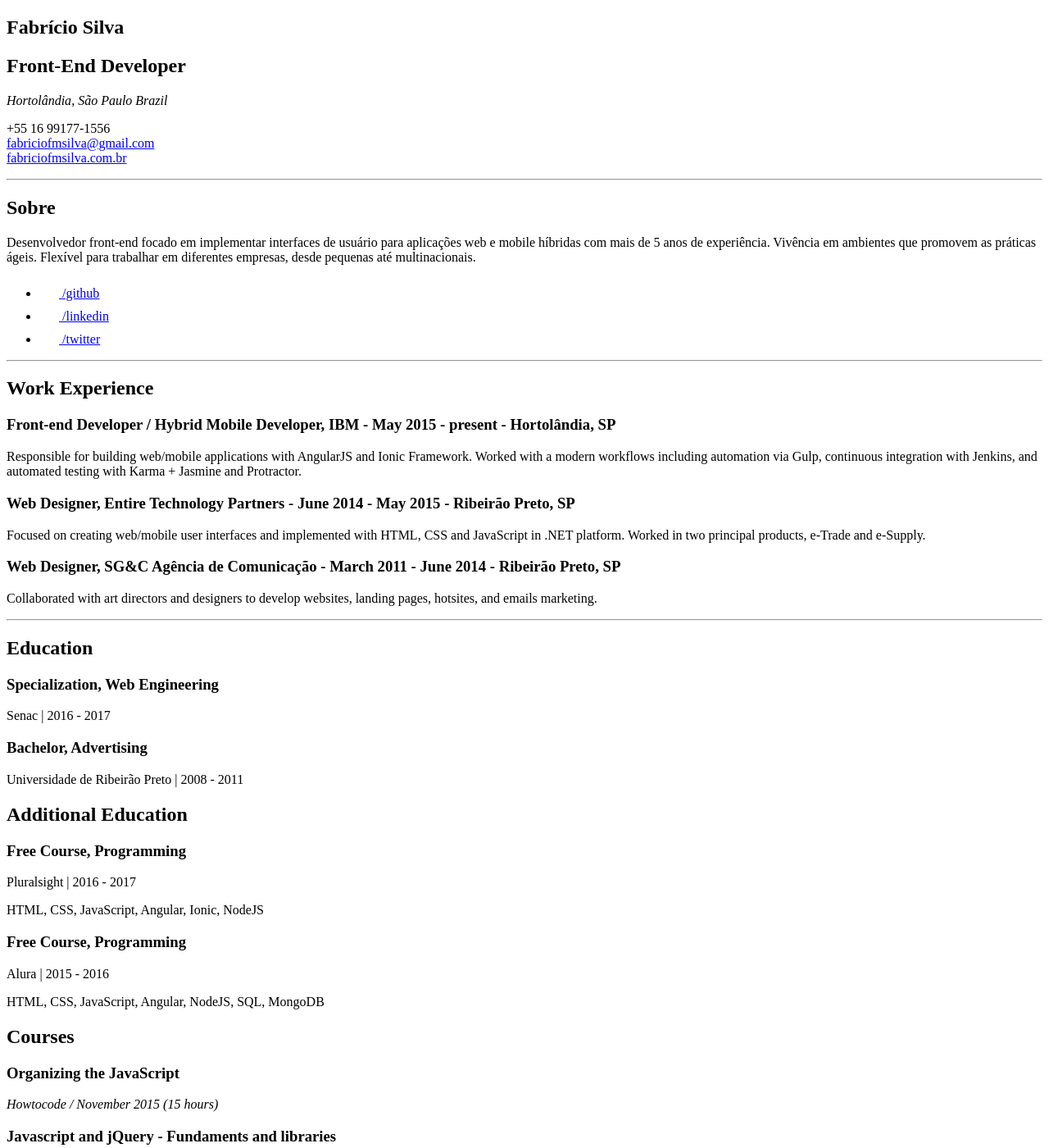
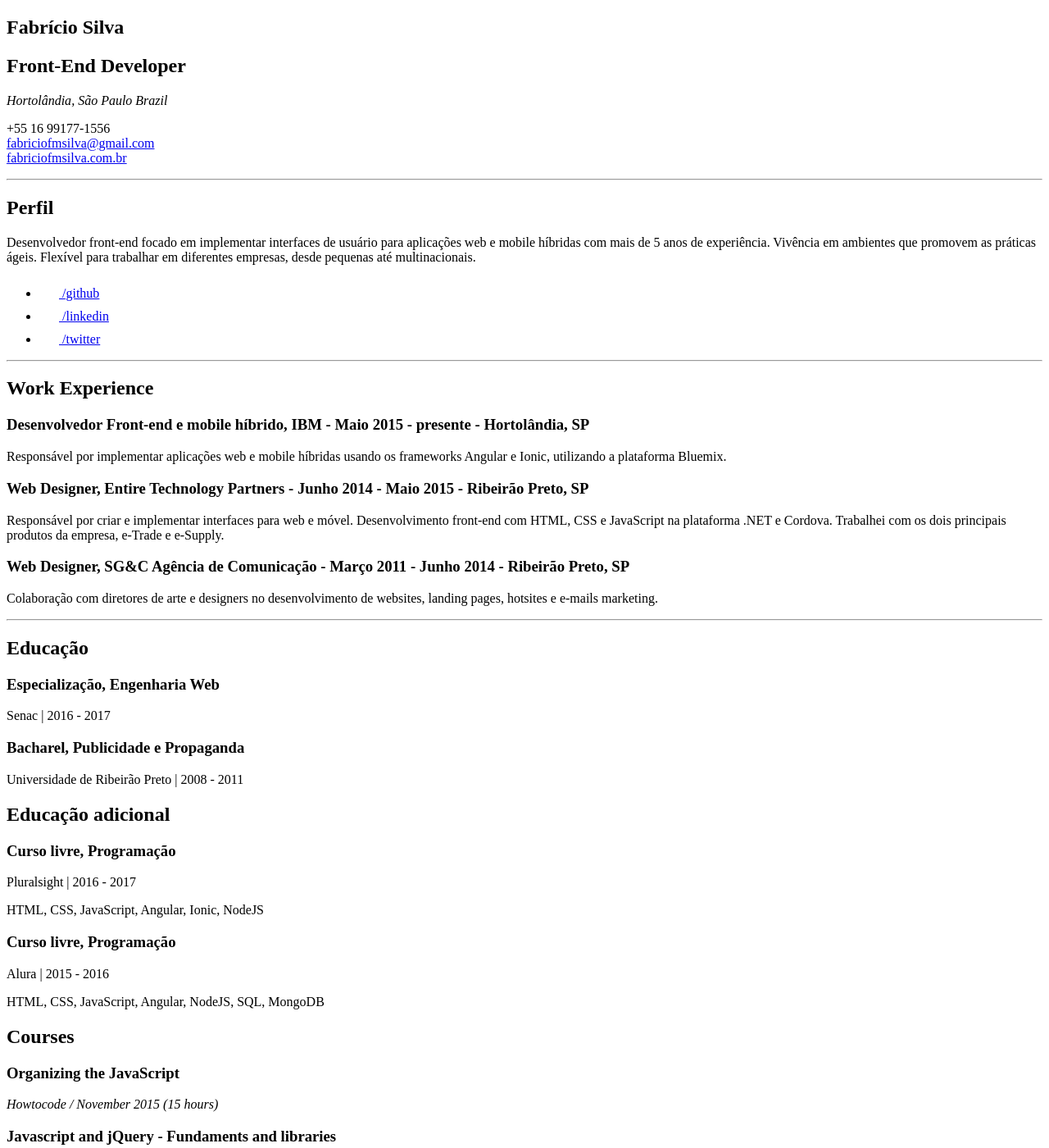
Before and after one commit to fabriciofmsilva/fabriciofmsilva.github.io, a Jekyll site: the page resume/pt/index.html, which Jekyll copies as it is, in a window 1280 px wide and 1400 px high. Shown: the whole window at 82% size. Built offline with Jekyll 4.4.1, drawn with Linux system fonts in a browser that asks for light colours; some of the changed text lies outside the part shown.

Commit message:
updated resume

```diff
--- a/resume/pt/index.html
+++ b/resume/pt/index.html
@@ -44,7 +44,7 @@
   <section class="entry biography">
     <div class="row">
       <div class="col-two-third">
-        <h2>Sobre</h2>
+        <h2>Perfil</h2>
         <p class="text">Desenvolvedor front-end focado em implementar interfaces de usuário para aplicações web e mobile híbridas com mais de 5 anos de experiência. Vivência em ambientes que promovem as práticas ágeis. Flexível para trabalhar em diferentes empresas, desde pequenas até multinacionais.</p>
       </div>
 
@@ -90,32 +90,32 @@
 
     <div class="item" itemprop="worksFor" itemscope itemtype="http://schema.org/OrganizationRole">
       <h3>
-        <span itemprop="roleName">Front-end <span class="sr-only">Developer</span></span> / Hybrid Mobile Developer, <span itemprop="name">IBM</span>
+        <span itemprop="roleName">Desenvolvedor Front-end</span> e mobile híbrido, <span itemprop="name">IBM</span>
         <span class="subtitle-info">
-          - <time datetime="2015-03-02" itemprop="startDate">May 2015</time> - <time datetime="2016-06-23" itemprop="endDate">present</time>
+          - <time datetime="2015-03-02" itemprop="startDate">Maio 2015</time> - <time datetime="2016-06-23" itemprop="endDate">presente</time>
           - Hortolândia, SP
         </span>
       </h3>
 
-      <p itemprop="description">Responsible for building web/mobile applications with AngularJS and Ionic Framework. Worked with a modern workflows including automation via Gulp, continuous integration with Jenkins, and automated testing with Karma + Jasmine and Protractor.</p>
+      <p itemprop="description">Responsável por implementar aplicações web e mobile híbridas usando os frameworks Angular e Ionic, utilizando a plataforma Bluemix.</p>
     </div>
 
     <div class="item" itemprop="worksFor" itemscope itemtype="http://schema.org/OrganizationRole">
       <h3>
         <span itemprop="roleName">Web Designer</span>, <span itemprop="name">Entire Technology Partners</span>
         <span class="subtitle-info">
-          - <time datetime="2014-06-01" itemprop="startDate">June 2014</time> - <time datetime="2015-05-01" itemprop="endDate">May 2015</time>
+          - <time datetime="2014-06-01" itemprop="startDate">Junho 2014</time> - <time datetime="2015-05-01" itemprop="endDate">Maio 2015</time>
           - Ribeirão Preto, SP
         </span>
       </h3>
 
-      <p itemprop="description">Focused on creating web/mobile user interfaces and implemented with HTML, CSS and JavaScript in .NET platform. Worked in two principal products, e-Trade and e-Supply.</p>
+      <p itemprop="description">Responsável por criar e implementar interfaces para web e móvel. Desenvolvimento front-end com HTML, CSS e JavaScript na plataforma .NET e Cordova. Trabalhei com os dois principais produtos da empresa, e-Trade e e-Supply.</p>
     </div>
 
     <div class="item" itemprop="worksFor" itemscope itemtype="http://schema.org/OrganizationRole" style="display: none;">
       <h3>Front-End Developer Free lancer</h3>
       <p class="local">
-        <span itemprop="name">Agência Websonic</span> | <time datetime="2013-06-01" itemprop="startDate">June 2013</time> - <time datetime="2015-05-01" itemprop="startDate">March 2015</time>
+        <span itemprop="name">Agência Websonic</span> | <time datetime="2013-06-01" itemprop="startDate">Junho 2013</time> - <time datetime="2015-05-01" itemprop="startDate">Março 2015</time>
       </p>
       <p itemprop="description">Front-end developer freelancer. Development of websites with HTML, CSS and JavaScript using Twitter Bootstrap.</p>
     </div>
@@ -124,22 +124,22 @@
       <h3>
        <span itemprop="roleName"> Web Designer</span>, <span itemprop="name">SG&amp;C Agência de Comunicação</span>
        <span class="subtitle-info">
-        - <time datetime="2011-03-01" itemprop="startDate">March 2011</time> - <time datetime="2014-06-01" itemprop="startDate">June 2014</time>
+        - <time datetime="2011-03-01" itemprop="startDate">Março 2011</time> - <time datetime="2014-06-01" itemprop="startDate">Junho 2014</time>
         - Ribeirão Preto, SP
        </span>
       </h3>
 
-      <p itemprop="description">Collaborated with art directors and designers to develop websites, landing pages, hotsites, and emails marketing.</p>
+      <p itemprop="description">Colaboração com diretores de arte e designers no desenvolvimento de websites, landing pages, hotsites e e-mails marketing.</p>
     </div>
   </section>
 
   <hr>
 
   <section class="entry education">
-    <h2>Education</h2>
+    <h2>Educação</h2>
 
     <div class="item" itemprop="alumniOf" itemscope itemtype="http://schema.org/OrganizationRole">
-      <h3>Specialization, Web Engineering</h3>
+      <h3>Especialização, Engenharia Web</h3>
       <p class="local">
         <span itemprop="alumniOf" itemscope itemtype="http://schema.org/EducationalOrganization">
           <span itemprop="name">Senac</span>
@@ -149,7 +149,7 @@
     </div>
 
     <div class="item" itemprop="alumniOf" itemscope itemtype="http://schema.org/OrganizationRole">
-      <h3>Bachelor, Advertising</h3>
+      <h3>Bacharel, Publicidade e Propaganda</h3>
       <p class="local">
         <span itemprop="alumniOf" itemscope itemtype="http://schema.org/EducationalOrganization">
           <span itemprop="name">Universidade de Ribeirão Preto</span>
@@ -160,28 +160,28 @@
   </section>
 
   <section class="entry education">
-    <h2>Additional Education</h2>
+    <h2>Educação adicional</h2>
 
     <div class="item" itemprop="alumniOf" itemscope itemtype="http://schema.org/OrganizationRole">
-      <h3>Free Course, Programming</h3>
-      <p class="local">
+      <h3>Curso livre, Programação</h3>
+      <p>
         <span itemprop="alumniOf" itemscope itemtype="http://schema.org/EducationalOrganization">
           <span itemprop="name">Pluralsight</span>
         </span>
         | <time itemprop="startDate">2016</time> - <time itemprop="endDate">2017</time>
       </p>
-      <p>HTML, CSS, JavaScript, Angular, Ionic, NodeJS</p>
+      <p class="local">HTML, CSS, JavaScript, Angular, Ionic, NodeJS</p>
     </div>
 
     <div class="item" itemprop="alumniOf" itemscope itemtype="http://schema.org/OrganizationRole">
-      <h3>Free Course, Programming</h3>
-      <p class="local">
+      <h3>Curso livre, Programação</h3>
+      <p>
         <span itemprop="alumniOf" itemscope itemtype="http://schema.org/EducationalOrganization">
           <span itemprop="name">Alura</span>
         </span>
         | <time itemprop="startDate">2015</time> - <time itemprop="endDate">2016</time>
       </p>
-      <p>HTML, CSS, JavaScript, Angular, NodeJS, SQL, MongoDB</p>
+      <p class="local">HTML, CSS, JavaScript, Angular, NodeJS, SQL, MongoDB</p>
     </div>
   </section>
 
```
Also changed, not shown: other parts of resume/pt/index.html (+4 -4 lines), resume/index.html (+6 -6 lines).
